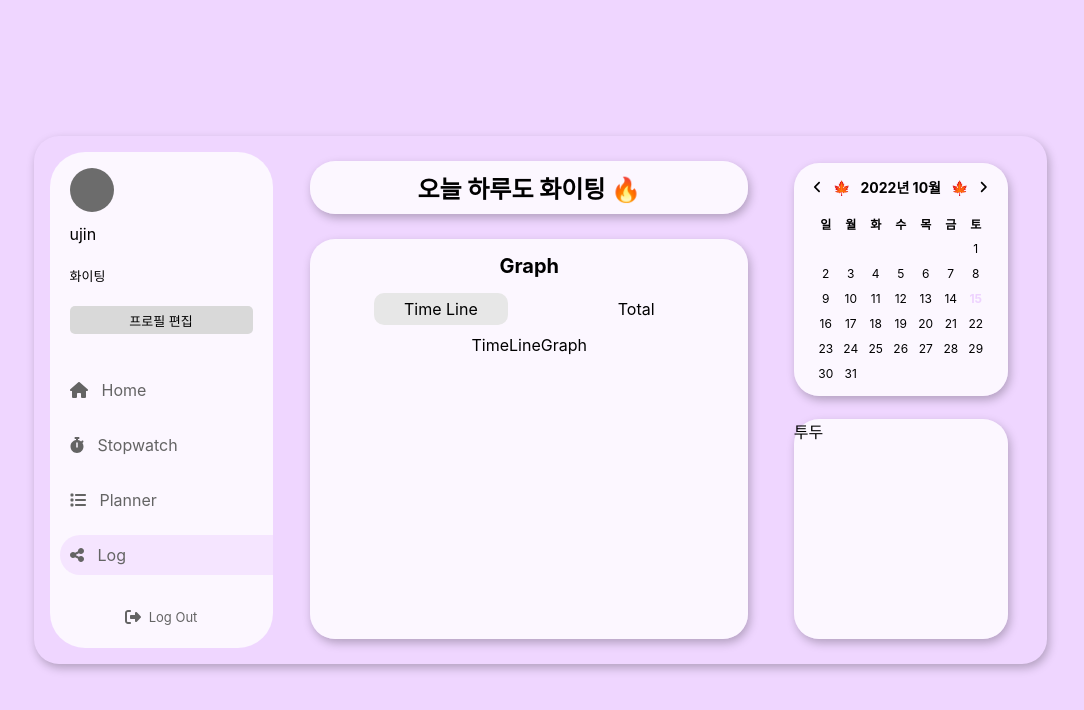
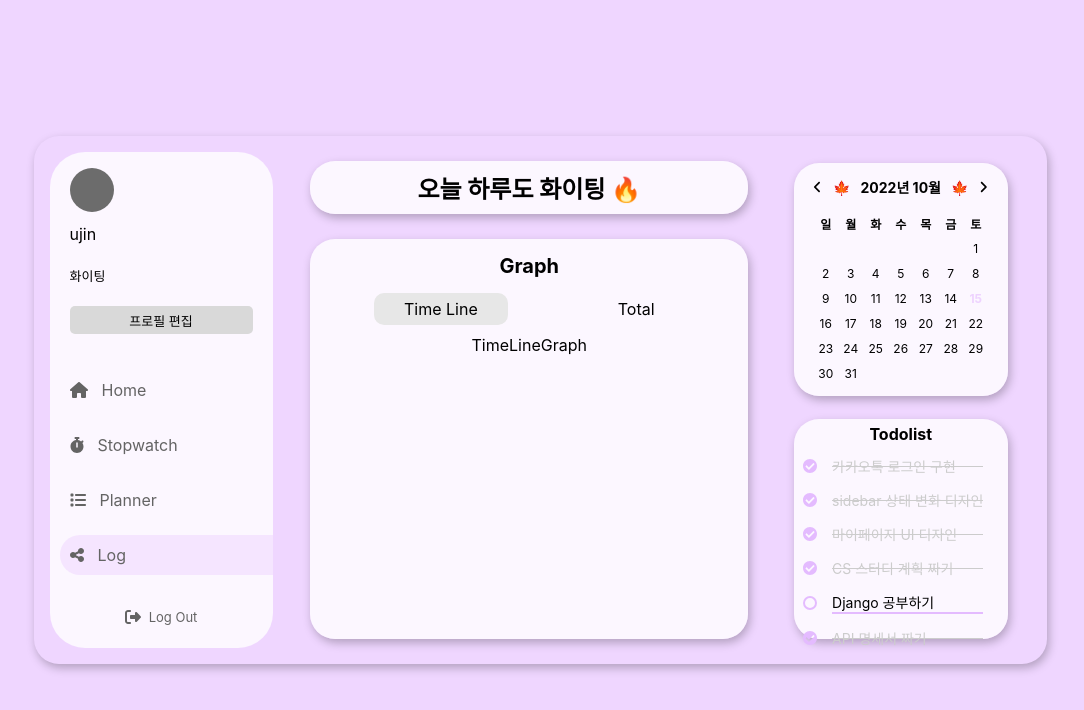
Before and after one commit to 2-sc/StudyMate-Front-Client, a React (Create React App) app in the folder studymate/: page /log in a window 1280 px wide. Shown: the top 710 px of the page, without its empty margins (100-1184 px from the left). Built offline with nearby package versions, Linux system fonts and the light colour scheme.

Commit message:
:lipstick:(halam/beta): 투두리스트 퍼블리싱

```diff
--- a/studymate/src/pages/log/TodoList.jsx
+++ b/studymate/src/pages/log/TodoList.jsx
@@ -1,13 +1,98 @@
 import React from 'react';
 import Box from '../../components/common/Box';
 import styled from '@emotion/styled';
+import { ReactComponent as ClickBox } from '../../assets/checkbox.svg';
 
 function TodoList() {
   return (
-    <Box size={[214, 220]} opacity={0.8}>
-      투두
-    </Box>
+    <BoxStyled size={[214, 220]} opacity={0.8}>
+      <Title>Todolist</Title>
+      <ListWrapper>
+        <CheckBoxWrapper>
+          <ClickBoxStyle className="icon" />
+          <ListBox>카카오톡 로그인 구현</ListBox>
+        </CheckBoxWrapper>
+        <CheckBoxWrapper>
+          <ClickBoxStyle className="icon" />
+          <ListBox>sidebar 상태 변화 디자인</ListBox>
+        </CheckBoxWrapper>
+        <CheckBoxWrapper>
+          <ClickBoxStyle className="icon" />
+          <ListBox>마이페이지 UI 디자인</ListBox>
+        </CheckBoxWrapper>
+        <CheckBoxWrapper>
+          <ClickBoxStyle className="icon" />
+          <ListBox>CS 스터디 계획 짜기</ListBox>
+        </CheckBoxWrapper>
+        <CheckBoxWrapper>
+          <CheckBox />
+          <NoListBox>Django 공부하기</NoListBox>
+        </CheckBoxWrapper>
+        <CheckBoxWrapper>
+          <ClickBoxStyle className="icon" />
+          <ListBox>API 명세서 짜기</ListBox>
+        </CheckBoxWrapper>
+      </ListWrapper>
+    </BoxStyled>
   );
 }
 
 export default TodoList;
+
+const BoxStyled = styled(Box)`
+  display: flex;
+  flex-direction: column;
+  align-items: center;
+`;
+
+const Title = styled.h1`
+  font-size: 16px;
+  margin: 5px 0;
+`;
+
+const ListWrapper = styled.div``;
+
+const CheckBoxWrapper = styled.div`
+  display: flex;
+  align-items: center;
+  padding: 7px;
+`;
+
+const ClickBoxStyle = styled(ClickBox)`
+  width: 14px;
+  height: 14px;
+  margin-right: 15px;
+`;
+
+const CheckBox = styled.div`
+  width: 10px;
+  height: 10px;
+  margin-right: 15px;
+  border-radius: 50px;
+  border: 2px solid #e4bbff;
+`;
+const ListBox = styled.div`
+  position: relative;
+  flex: 1;
+  margin-right: 15px;
+  color: #ccc;
+  font-size: 14px;
+
+  &:after {
+    content: '';
+    position: absolute;
+    top: 50%;
+    left: 0;
+    border-top: 1px solid;
+    width: 100%;
+    border-top-color: #ccc;
+  }
+`;
+
+const NoListBox = styled(ListBox)`
+  border-bottom: 2px solid #e4bbff;
+  color: black;
+  &:after {
+    border: none;
+  }
+`;
```
